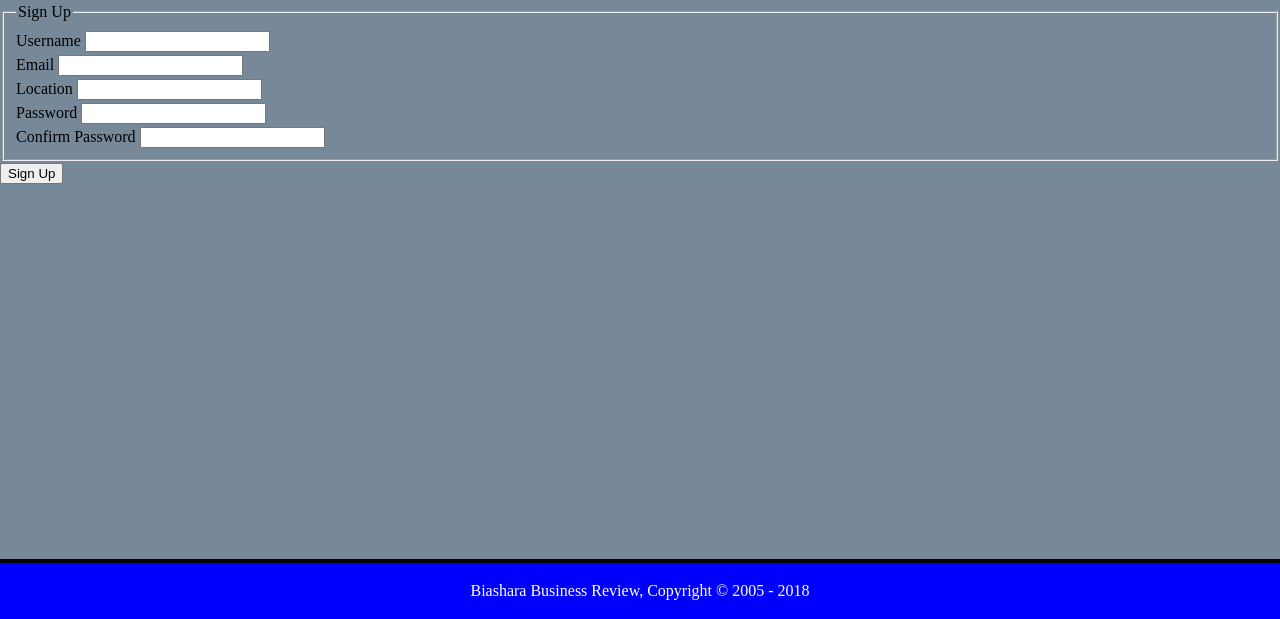
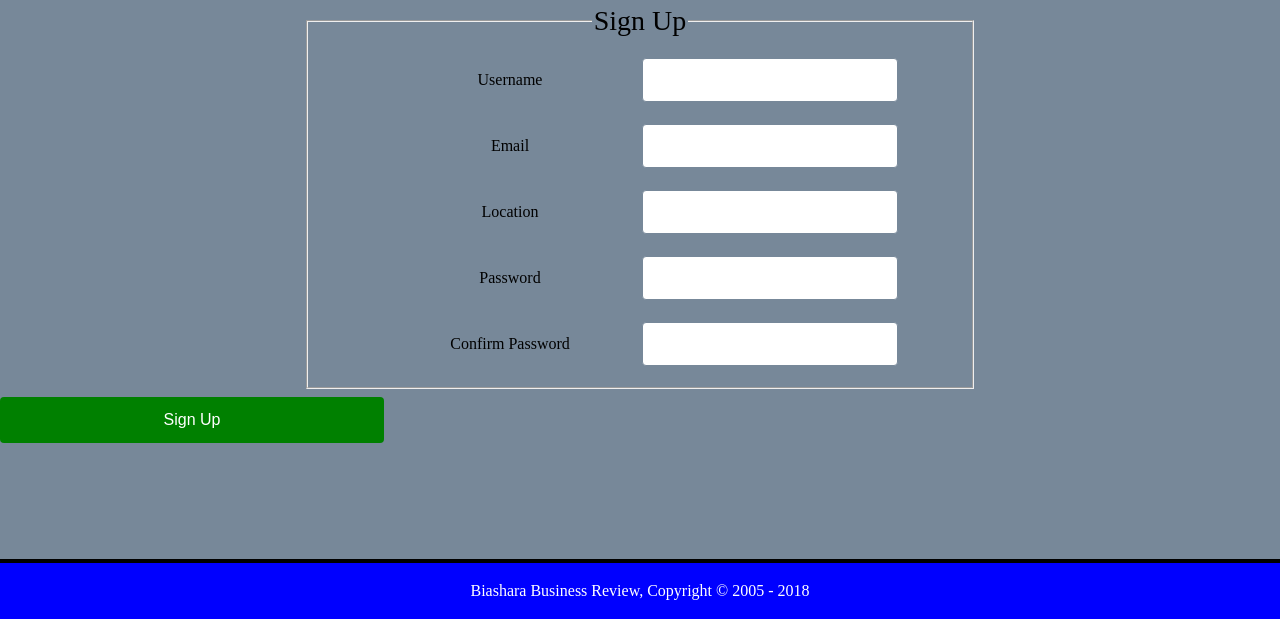
Before and after one commit to CaptainMumo/biashara_business_review, a Flask app: page /signup in a window 1280 px wide. Shown: the part 181-800 px from the top of the page. Run offline with Flask 2, Linux system fonts and the light colour scheme.

Commit message:
Created styles for sign in and sign up pages

```diff
--- a/static/main.css
+++ b/static/main.css
@@ -48,6 +48,47 @@ header nav{
     font-weight: bold;
 }
 
+fieldset {
+    width: 50%;
+    margin: auto;
+    float:center;
+    text-align: center;
+    font-size: 16px;
+}
+
+legend {
+    font-size: 28px;
+
+}
+
+input, label {
+    width: 40%;
+    padding: 12px 20px;
+    margin: 8px 0;
+    display: inline-block;
+    border: 1px solid lightslategray;
+    border-radius: 4px;
+    box-sizing: border-box;
+    font-size: 16px;
+}
+
+
+input[type=submit] {
+    width: 30%;
+    background-color: green;
+    color: white;
+    padding: 14px 20px;
+    margin: 8px 0;
+    border: none;
+    border-radius: 4px;
+    cursor: pointer;
+}
+
+input[type=submit]:hover {
+    background-color: green;
+}
+
+
 footer{
     background: blue;
     color:white;
```
